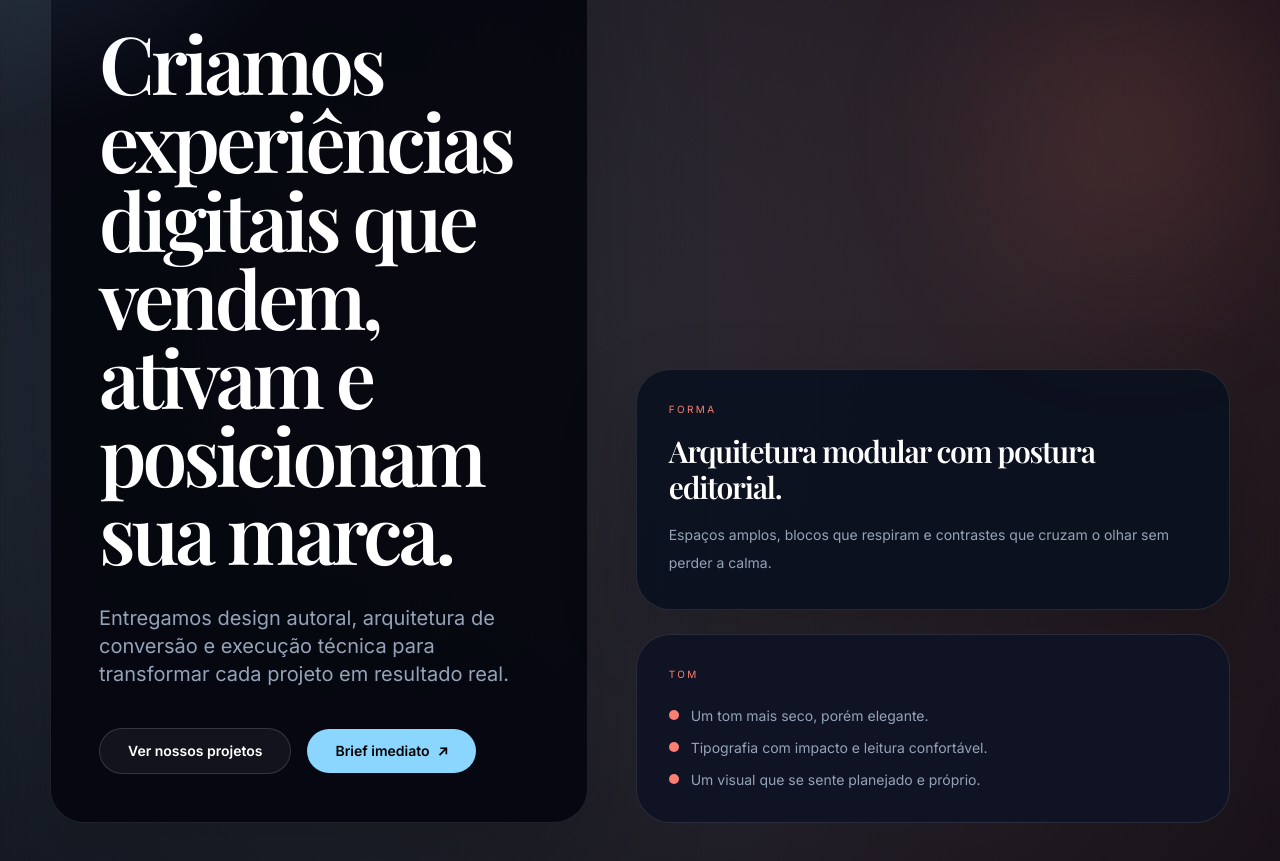
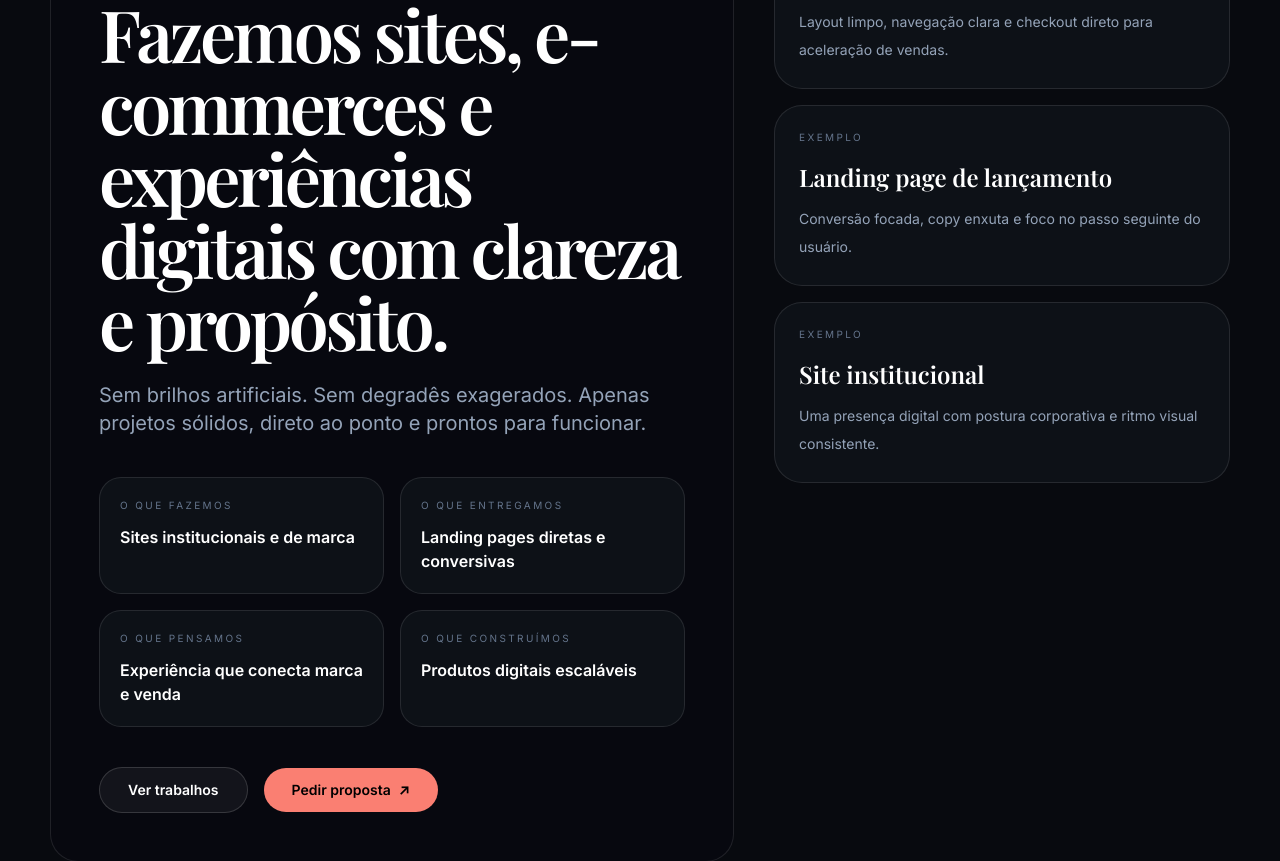
Before and after one commit to Danielfreiman/freimandev, a Next.js app: page / in a window 1280 px wide. Shown: the part 220-1081 px from the top of the page. Built offline with nearby package versions, Linux system fonts and the light colour scheme; no server answers.

Commit message:
Remove gradients and glass effects; strengthen agency-first messaging

```diff
--- a/app/globals.css
+++ b/app/globals.css
@@ -19,10 +19,7 @@ body {
   min-height: 100%;
   max-width: 100%;
   overflow-x: hidden;
-  background:
-    radial-gradient(circle at 20% 10%, rgba(139, 214, 255, 0.16), transparent 22%),
-    radial-gradient(circle at 80% 8%, rgba(250, 127, 114, 0.14), transparent 24%),
-    linear-gradient(180deg, #05060d 0%, #080a12 100%);
+  background: #05060d;
   color: #f7f9fc;
   font-family: var(--font-sans), ui-sans-serif, system-ui, -apple-system, BlinkMacSystemFont, "Segoe UI", sans-serif;
 }
--- a/components/About.tsx
+++ b/components/About.tsx
@@ -8,7 +8,7 @@ export default function About() {
   return (
     <section className="border-y border-white/[0.07] px-4 py-16 sm:px-6 sm:py-20 lg:py-24" id="sobre">
       <div className="mx-auto grid max-w-[1180px] gap-8 lg:grid-cols-[0.75fr_1.25fr] lg:gap-12">
-        <div className="rounded-[28px] border border-white/10 bg-white/[0.03] p-6 sm:p-8">
+        <div className="rounded-[28px] border border-white/10 bg-[#0b1017] p-6 sm:p-8">
           <p className="text-xs font-semibold uppercase tracking-[0.24em] text-accent">Sobre a Freiman Dev</p>
           <p className="mt-4 text-sm leading-7 text-slate-400">
             Um estúdio digital que combina estratégia, experiência e tecnologia para lançar produtos que funcionam no mundo real.
@@ -25,7 +25,7 @@ export default function About() {
 
           <div className="mt-8 grid gap-3 sm:grid-cols-3">
             {stats.map(([value, label]) => (
-              <div key={value} className="rounded-2xl border border-white/10 bg-background-dark/70 px-4 py-4">
+              <div key={value} className="rounded-2xl border border-white/10 bg-[#0d1117] px-4 py-4">
                 <dt className="text-2xl font-semibold text-white sm:text-3xl">{value}</dt>
                 <dd className="mt-1 text-[10px] uppercase tracking-[0.2em] text-slate-500 sm:text-xs">{label}</dd>
               </div>
--- a/components/Features.tsx
+++ b/components/Features.tsx
@@ -12,7 +12,7 @@ export default function Features() {
     <section className="border-y border-white/10 px-4 py-16 sm:px-6 sm:py-20 lg:py-24" id="diferenciais">
       <div className="mx-auto max-w-[1180px]">
         <div className="grid gap-10 lg:grid-cols-[0.7fr_1.3fr] lg:gap-16">
-          <div className="rounded-[28px] border border-white/10 bg-white/[0.03] p-6 sm:p-8">
+          <div className="rounded-[28px] border border-white/10 bg-[#0b1017] p-6 sm:p-8">
             <p className="text-xs font-semibold uppercase tracking-[0.24em] text-accent">Como entregamos</p>
             <h2 className="mt-4 text-balance text-4xl font-medium tracking-[-0.05em] text-white sm:text-5xl">Estrutura pensada para negócio.</h2>
             <p className="mt-5 max-w-sm text-sm leading-6 text-slate-400">Design e tecnologia juntos para gerar presença, clareza e conversão sem exageros.</p>
@@ -21,7 +21,7 @@ export default function Features() {
           <div className="grid gap-4 sm:grid-cols-2">
             {features.map((feature) => (
               <article key={feature.title} className="rounded-[24px] border border-white/10 bg-[#0d1117]/70 p-6">
-                <span className="flex size-10 items-center justify-center rounded-2xl border border-white/15 bg-background-dark/70 text-accent">
+                <span className="flex size-10 items-center justify-center rounded-2xl border border-white/15 bg-[#0d1117] text-accent">
                   <Icon name={feature.icon} className="size-5" />
                 </span>
                 <h3 className="mt-6 text-xl font-medium tracking-[-0.03em] text-white">{feature.title}</h3>
--- a/components/Hero.tsx
+++ b/components/Hero.tsx
@@ -1,63 +1,76 @@
 export default function Hero() {
   return (
-    <section className="relative overflow-hidden px-4 pt-28 pb-24 sm:px-6 sm:pt-32 sm:pb-32 lg:pb-36">
-      <div className="pointer-events-none absolute inset-x-0 top-0 h-[30rem] bg-[radial-gradient(circle_at_top_left,rgba(139,214,255,0.2),transparent_26%)]" />
-      <div className="pointer-events-none absolute -right-32 top-20 hidden h-[34rem] w-[34rem] rounded-full bg-[radial-gradient(circle_at_center,rgba(250,127,114,0.16),transparent_56%)] blur-3xl lg:block" />
+    <section className="px-4 pt-28 pb-20 sm:px-6 sm:pt-32 sm:pb-28 lg:pb-32">
       <div className="mx-auto max-w-[1180px]">
-        <div className="grid gap-12 lg:grid-cols-[0.95fr_1.05fr] lg:items-end">
-          <div className="rounded-[34px] border border-white/10 bg-[#06070f]/95 p-8 shadow-[0_50px_120px_rgba(0,0,0,0.22)] sm:p-10 lg:p-12">
-            <div className="inline-flex rounded-full border border-primary/25 bg-primary/10 px-4 py-2 text-xs uppercase tracking-[0.28em] text-primary">
-              Sites, e-commerce e produtos digitais
+        <div className="grid gap-10 lg:grid-cols-[1.2fr_0.8fr] lg:items-start">
+          <div className="rounded-[28px] border border-white/10 bg-[#07080f] p-8 sm:p-10 lg:p-12">
+            <p className="text-xs uppercase tracking-[0.24em] text-accent/80">Estúdio digital</p>
+            <h1 className="mt-6 text-4xl font-semibold tracking-[-0.05em] text-white sm:text-5xl lg:text-[4.5rem]">
+              Fazemos sites, e-commerces e experiências digitais com clareza e propósito.
+            </h1>
+            <p className="mt-6 max-w-2xl text-lg leading-8 text-slate-400 sm:text-xl">
+              Sem brilhos artificiais. Sem degradês exagerados. Apenas projetos sólidos, direto ao ponto e prontos para funcionar.
+            </p>
+
+            <div className="mt-10 grid gap-4 sm:grid-cols-2">
+              <div className="rounded-[22px] border border-white/10 bg-[#0d1117] p-5">
+                <p className="text-[10px] uppercase tracking-[0.24em] text-slate-500">O que fazemos</p>
+                <p className="mt-3 text-base font-semibold text-white">Sites institucionais e de marca</p>
+              </div>
+              <div className="rounded-[22px] border border-white/10 bg-[#0d1117] p-5">
+                <p className="text-[10px] uppercase tracking-[0.24em] text-slate-500">O que entregamos</p>
+                <p className="mt-3 text-base font-semibold text-white">Landing pages diretas e conversivas</p>
+              </div>
+              <div className="rounded-[22px] border border-white/10 bg-[#0d1117] p-5">
+                <p className="text-[10px] uppercase tracking-[0.24em] text-slate-500">O que pensamos</p>
+                <p className="mt-3 text-base font-semibold text-white">Experiência que conecta marca e venda</p>
+              </div>
+              <div className="rounded-[22px] border border-white/10 bg-[#0d1117] p-5">
+                <p className="text-[10px] uppercase tracking-[0.24em] text-slate-500">O que construímos</p>
+                <p className="mt-3 text-base font-semibold text-white">Produtos digitais escaláveis</p>
+              </div>
             </div>
-            <h1 className="mt-8 max-w-3xl text-[3.2rem] font-semibold leading-[0.98] tracking-[-0.05em] text-white sm:text-[4rem] lg:text-[5rem]">
-              Criamos experiências digitais que vendem, ativam e posicionam sua marca.
-            </h1>
-            <p className="mt-8 max-w-2xl text-lg leading-8 text-slate-400 sm:text-xl">
-              Entregamos design autoral, arquitetura de conversão e execução técnica para transformar cada projeto em resultado real.
-            </p>
+
             <div className="mt-10 flex flex-col gap-4 sm:flex-row sm:items-center sm:gap-4">
               <a
                 href="#portfolio"
-                className="inline-flex items-center justify-center gap-2 rounded-full border border-white/15 bg-white/5 px-7 py-3 text-sm font-semibold text-white transition hover:border-primary hover:text-primary"
+                className="inline-flex items-center justify-center gap-2 rounded-full border border-white/15 bg-white/5 px-7 py-3 text-sm font-semibold text-white transition hover:border-accent hover:text-accent"
               >
-                Ver nossos projetos
+                Ver trabalhos
               </a>
               <a
                 href="https://wa.me/5522998183416?text=Ol%C3%A1%2C%20gostaria%20de%20falar%20sobre%20um%20site."
                 target="_blank"
                 rel="noopener noreferrer"
-                className="inline-flex items-center justify-center gap-2 rounded-full bg-primary px-7 py-3 text-sm font-semibold text-black transition hover:bg-white"
+                className="inline-flex items-center justify-center gap-2 rounded-full bg-accent px-7 py-3 text-sm font-semibold text-black transition hover:bg-white"
               >
-                Brief imediato <span aria-hidden="true">↗</span>
+                Pedir proposta <span aria-hidden="true">↗</span>
               </a>
             </div>
           </div>
 
-          <div className="grid gap-6">
-            <article className="rounded-[34px] border border-white/10 bg-[#0b111f]/95 p-8 shadow-[0_30px_80px_rgba(0,0,0,0.18)]">
-              <p className="text-[10px] uppercase tracking-[0.24em] text-accent">Forma</p>
-              <h2 className="mt-4 text-3xl font-semibold tracking-[-0.04em] text-white">Arquitetura modular com postura editorial.</h2>
-              <p className="mt-4 text-sm leading-7 text-slate-400">
-                Espaços amplos, blocos que respiram e contrastes que cruzam o olhar sem perder a calma.
+          <div className="space-y-4">
+            <div className="rounded-[28px] border border-white/10 bg-[#0d1117] p-6">
+              <p className="text-[10px] uppercase tracking-[0.24em] text-slate-500">Exemplo</p>
+              <h2 className="mt-4 text-2xl font-semibold text-white">E-commerce de produtos autorais</h2>
+              <p className="mt-3 text-sm leading-7 text-slate-400">
+                Layout limpo, navegação clara e checkout direto para aceleração de vendas.
               </p>
-            </article>
-            <article className="rounded-[34px] border border-white/10 bg-[#101424]/95 p-8">
-              <p className="text-[10px] uppercase tracking-[0.24em] text-accent">Tom</p>
-              <ul className="mt-6 space-y-3 text-sm text-slate-400">
-                <li className="flex items-start gap-3">
-                  <span className="mt-1 h-2.5 w-2.5 rounded-full bg-accent" />
-                  Um tom mais seco, porém elegante.
-                </li>
-                <li className="flex items-start gap-3">
-                  <span className="mt-1 h-2.5 w-2.5 rounded-full bg-accent" />
-                  Tipografia com impacto e leitura confortável.
-                </li>
-                <li className="flex items-start gap-3">
-                  <span className="mt-1 h-2.5 w-2.5 rounded-full bg-accent" />
-                  Um visual que se sente planejado e próprio.
-                </li>
-              </ul>
-            </article>
+            </div>
+            <div className="rounded-[28px] border border-white/10 bg-[#0d1117] p-6">
+              <p className="text-[10px] uppercase tracking-[0.24em] text-slate-500">Exemplo</p>
+              <h2 className="mt-4 text-2xl font-semibold text-white">Landing page de lançamento</h2>
+              <p className="mt-3 text-sm leading-7 text-slate-400">
+                Conversão focada, copy enxuta e foco no passo seguinte do usuário.
+              </p>
+            </div>
+            <div className="rounded-[28px] border border-white/10 bg-[#0d1117] p-6">
+              <p className="text-[10px] uppercase tracking-[0.24em] text-slate-500">Exemplo</p>
+              <h2 className="mt-4 text-2xl font-semibold text-white">Site institucional</h2>
+              <p className="mt-3 text-sm leading-7 text-slate-400">
+                Uma presença digital com postura corporativa e ritmo visual consistente.
+              </p>
+            </div>
           </div>
         </div>
       </div>
--- a/components/Services.tsx
+++ b/components/Services.tsx
@@ -23,8 +23,8 @@ export default function Services() {
 
         <div className="grid gap-4 md:grid-cols-2">
           {services.map((service) => (
-            <article key={service.title} className="group rounded-[28px] border border-white/10 bg-white/[0.03] p-6 transition-colors hover:border-accent/30 hover:bg-accent/[0.06]">
-              <span className="flex size-11 items-center justify-center rounded-2xl border border-white/15 bg-background-dark/70 text-accent transition-colors group-hover:border-accent/40">
+            <article key={service.title} className="group rounded-[28px] border border-white/10 bg-[#0c111a] p-6 transition-colors hover:border-accent/30 hover:bg-accent/[0.06]">
+              <span className="flex size-11 items-center justify-center rounded-2xl border border-white/15 bg-[#0d1117] text-accent transition-colors group-hover:border-accent/40">
                 <Icon name={service.icon} className="size-5" />
               </span>
               <div className="mt-5">
@@ -33,7 +33,7 @@ export default function Services() {
               </div>
               <div className="mt-6 flex flex-wrap gap-2">
                 {service.tags.map((tag) => (
-                  <span key={tag} className="rounded-full border border-white/10 bg-background-dark/60 px-3 py-1.5 text-[10px] uppercase tracking-[0.16em] text-slate-500">
+                  <span key={tag} className="rounded-full border border-white/10 bg-[#10131b] px-3 py-1.5 text-[10px] uppercase tracking-[0.16em] text-slate-500">
                     {tag}
                   </span>
                 ))}
```
Also changed, not shown: components/Contact.tsx (+4 -4 lines), components/Portfolio.tsx (+7 -7 lines).
